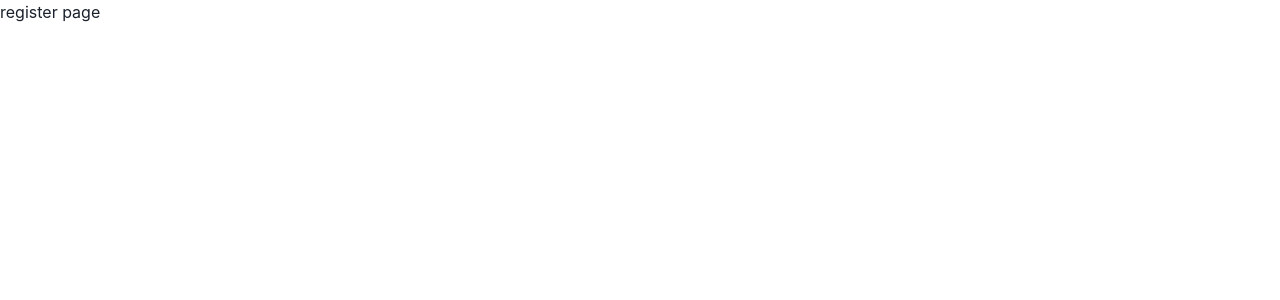
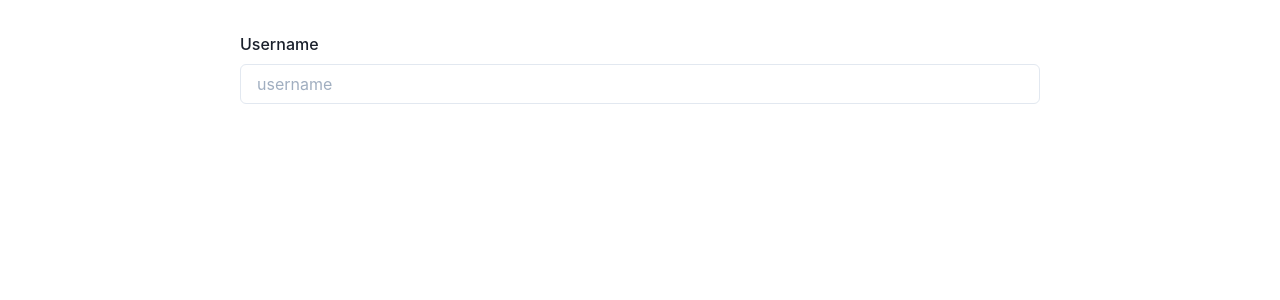
Before and after one commit to WRHR/cloneit-web, a Next.js app: page /register in a window 1280 px wide. Shown: the top 300 px of the page. Built offline with nearby package versions, Linux system fonts and the light colour scheme.

Commit message:
Create wrapper component

```diff
--- a/package.json
+++ b/package.json
@@ -11,6 +11,7 @@
     "@chakra-ui/react": "^1.0.0",
     "@emotion/react": "^11.0.0",
     "@emotion/styled": "^11.0.0",
+    "formik": "^2.2.5",
     "framer-motion": "^2.9.4",
     "next": "latest",
     "react": "^17.0.1",
--- /dev/null
+++ b/src/components/Wrapper.tsx
@@ -0,0 +1,17 @@
+import { Box } from "@chakra-ui/react";
+import React from "react";
+
+interface WrapperProps {
+  variant: "small" | "regular";
+}
+
+export const Wrapper: React.FC<WrapperProps> = ({
+  children,
+  variant = "regular",
+}) => {
+  return (
+    <Box maxW="800px" width="100%" mt={8} mx="auto">
+      {children}
+    </Box>
+  );
+};
--- a/src/pages/index..tsx
+++ b/src/pages/index..tsx
@@ -1,5 +1,5 @@
-import React from 'react'
-const Index = () =>{return <div>hello world</div>}
+import React from "react";
 
+const Index = () => <div>hello world</div>;
 
-export default Index
+export default Index;
--- a/src/pages/register.tsx
+++ b/src/pages/register.tsx
@@ -1,13 +1,41 @@
-import React from 'react'
+import React from "react";
+import { Formik, Form } from "formik";
+import {
+  FormControl,
+  FormLabel,
+  Input,
+  FormErrorMessage,
+} from "@chakra-ui/react";
+import { Wrapper } from "../components/Wrapper";
 
-interface registerProps {
-
-}
+interface registerProps {}
 
 const Register: React.FC<registerProps> = ({}) => {
-    return (
-      <div>register page</div>
-    );
-}
+  return (
+    <Wrapper variant="small">
+      <Formik
+        initialValues={{ username: "", password: "" }}
+        onSubmit={(values) => {
+          console.log(values);
+        }}
+      >
+        {({ values, handleChange }) => (
+          <Form>
+            <FormControl>
+              <FormLabel htmlFor="username">Username</FormLabel>
+              <Input
+                id="username"
+                placeholder="username"
+                value={values.username}
+                onChange={handleChange}
+              />
+              {/* <FormErrorMessage>{form.errors.name}</FormErrorMessage> */}
+            </FormControl>
+          </Form>
+        )}
+      </Formik>
+    </Wrapper>
+  );
+};
 
-export default Register
+export default Register;
```
Also changed, not shown: 1 other file (tests, documents, lock files or other folders).
